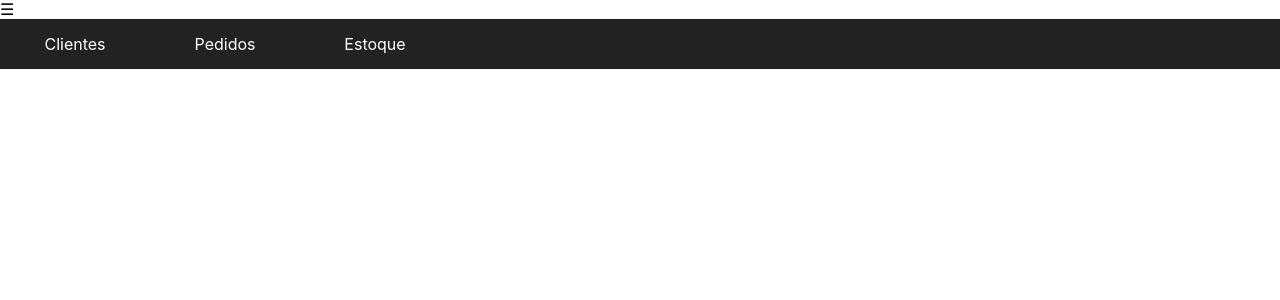
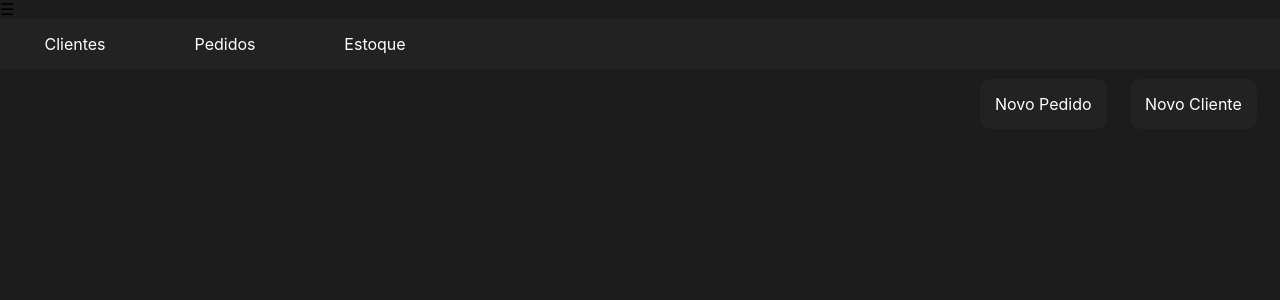
Before and after one commit to karlaguerreiro/smokebar, a PHP site: page /programa.html in a window 1280 px wide. Shown: the top 300 px of the page. Run offline with PHP 8.4, Linux system fonts and the light colour scheme.

Commit message:
Add files via upload

```diff
--- a/Smoke Bar/CSS/programa.css
+++ b/Smoke Bar/CSS/programa.css
@@ -1,6 +1,7 @@
 * {
     margin: 0;
     padding: 0;
+    background-color:#1C1C1C ;
     }
 
    /*Barra do menu */
@@ -43,18 +44,64 @@
     height: 50px;
     }
 
-    .menu a:hover {
-        background-color: #f4f4f4;
-        color: #555;
+        /* Ao passar o moouse no menu: trânsparencia*/
+        .menu a:hover {
+            background-color: #f4f4f4;
+            color: #555;
+            }
+
+
+
+
+        /* Botões de novo pedido e cliente */
+        .novo {
+            position: right;
+            width: 100%;
+            height: 10px;
+            margin-top: 10px;
+            Font-family: -apple-system, BlinkMacSystemFont, 'Segoe UI', Roboto, Oxygen, Ubuntu, Cantarell, 'Open Sans', 'Helvetica Neue', sans-serif;
+
         }
+
+
+
+        .novo ul {
+            list-style: none;
+            position: relative;
+            }
+
+           .novo ul li {
+            width: 150px;
+            float: right;
+
+        }
+
+            /*Dimensões do botão */
+            .novo a {
+                padding: 15px;
+                display: inline-block;
+                text-decoration: none;
+                text-align: center;
+                background-color: #222;
+                color: #fff;
+                border-radius: 10px;
+                }
+
+
+            .novo :hover {
+                background-color: #f4f4f4;
+                color: #555;
+              }
+
+
+
+
 
    #bt_menu {
     display: none;
     }
 
-   label[for=”bt_menu”]{
-    display: none;
-    }
+
 
    /*Deixando o Menu Responsivo */
    @media(max-width: 800px)
@@ -66,7 +113,9 @@
    #bt_menu:checked ~ .menu{
     margin-left: 0;
 
+
     }
+
 
    .menu{
     margin-top: 5px;
@@ -86,4 +135,16 @@
     max-height: 200px;
     }
 
+    .novo{
+        margin-top: 5px;
+        margin-left: -100%;
+        transition: all .4s;
+        }
+
+
+
+
+
+
+
 }
--- a/Smoke Bar/programa.html
+++ b/Smoke Bar/programa.html
@@ -16,27 +16,28 @@
     <input type="checkbox" id="bt_menu">
     <label for="bt_menu"> &#9776; </label>
 
-
-
 <div class ="menu">
-
-   <!-- <div class="logo">
-        <img src="./img/logo.jpg" width="50" height="50" />
-    </div> -->
 
 <ul>
     <li> <a href ="#">Clientes</a></li>
 
 
-    <li> <a href ="# "> Pedidos</a> </li>
+    <li> <a href ="# ">Pedidos</a> </li>
 
-    <li> <a href ="#">  Estoque  </a> </li>
+    <li> <a href ="#"> Estoque   </a> </li>
 
     </li>
 </ul>
 
 </div>
 
+<div class ="novo">
+    <ul>
+        <li> <a href="#"> Novo Cliente </a >   </li>
+        <li> <a href="#"> Novo Pedido  </a >   </li>
+
+    </ul>
+</div>
 
 
 
--- a/Smoke Bar/smokebar.html
+++ b/Smoke Bar/smokebar.html
@@ -13,8 +13,10 @@
      <!-- Favicon -->
      <link rel="icon" type="image/png" href="img/favicon.png">
 
-    <!-- font awesome for icons -->
+    <!-- Icones -->
     <link href="font-awesome-4.2.0/css/font-awesome.min.css" rel="stylesheet">
+
+
 
     <title>SMOKE BAR </title>
 </head>
@@ -74,8 +76,6 @@
 
 
 
-
-
 </body>
 
 </html>
```
Also changed, not shown: Smoke Bar/CSS/smokebar.css (+6 -3 lines), Smoke Bar/img/drinks.jpg (added), Smoke Bar/img/narga.jpg (added), Smoke Bar/img/taba.jpg (added).
